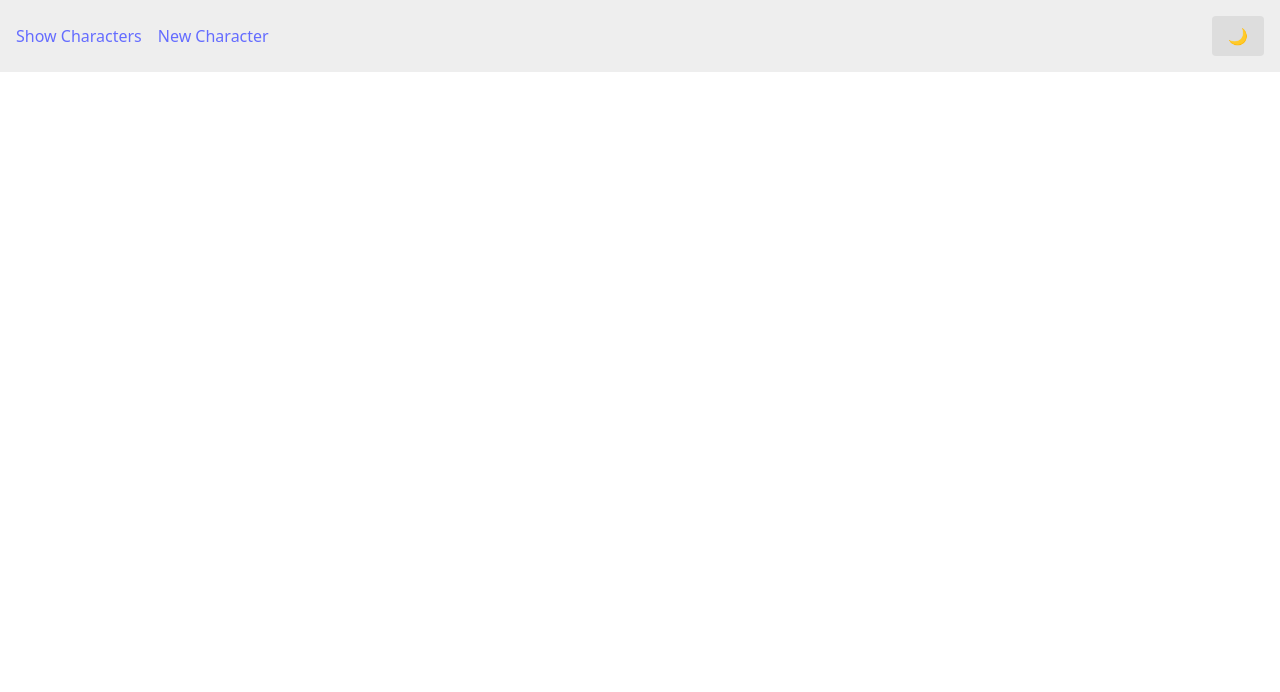
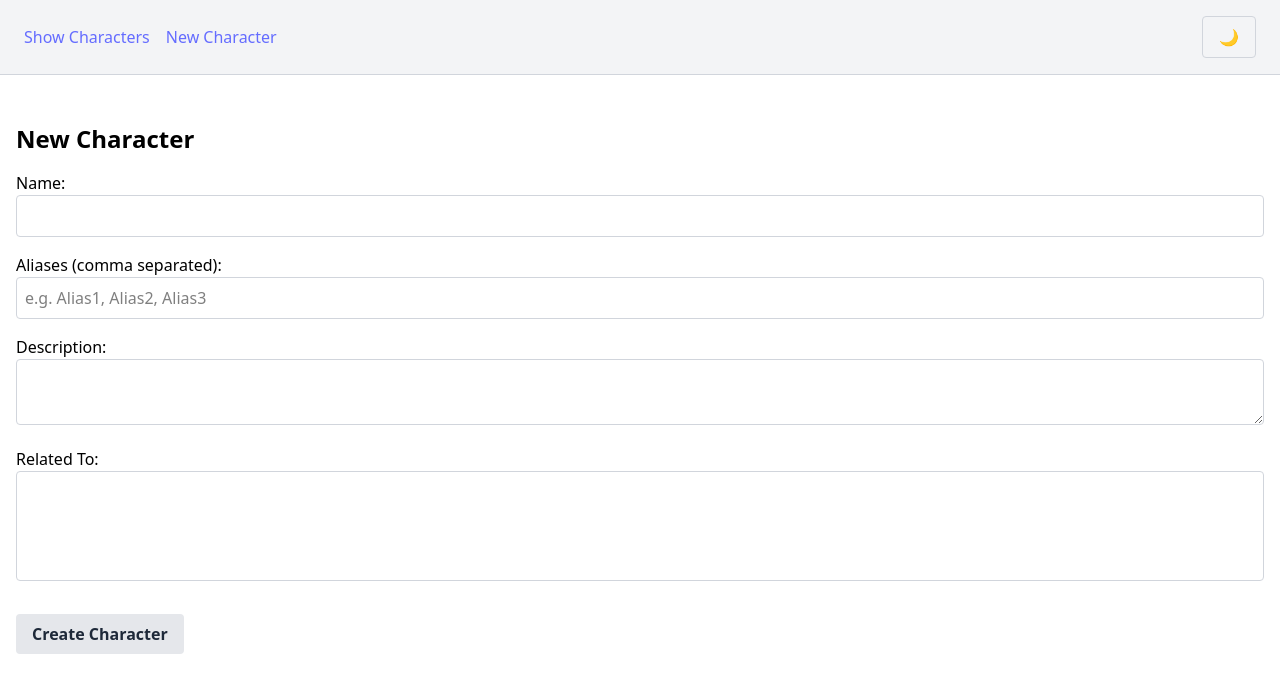
Before and after one commit to hamidmayeli/character-tracker, a React (Vite) app: page /character in a window 1280 px wide. Shown: the top 692 px of the page. Built offline with nearby package versions, Linux system fonts and the light colour scheme.

Commit message:
List and edit characters

```diff
--- a/src/App.tsx
+++ b/src/App.tsx
@@ -7,29 +7,37 @@ function App() {
   const [theme, setTheme] = useState('light');
 
   useEffect(() => {
-    document.body.style.background = theme === 'dark' ? '#222' : '#fff';
-    document.body.style.color = theme === 'dark' ? '#fff' : '#222';
-  }, [theme]);
+    // Theme should be defaulted to system
+    const systemTheme = window.matchMedia('(prefers-color-scheme: dark)').matches ? 'dark' : 'light';
+    updateTheme(systemTheme);
+  }, []);
+
+  const updateTheme = (newTheme: string) => {
+    setTheme(newTheme);
+    document.body.setAttribute('data-theme', newTheme);
+  };
 
   return (
     <BrowserRouter>
-      <header style={{ padding: '1rem', background: theme === 'dark' ? '#333' : '#eee', marginBottom: '2rem', display: 'flex', justifyContent: 'space-between', alignItems: 'center' }}>
-        <nav>
-          <Link to="/" style={{ marginRight: '1rem' }}>Show Characters</Link>
-          <Link to="/new">New Character</Link>
+      <header className="flex justify-between items-center px-6 py-4 mb-8 bg-gray-100 dark:bg-gray-800 border-b border-gray-300 dark:border-gray-700">
+        <nav className="flex gap-4">
+          <Link to="/" className="text-gray-800 dark:text-gray-100 hover:underline">Show Characters</Link>
+          <Link to="/character" className="text-gray-800 dark:text-gray-100 hover:underline">New Character</Link>
         </nav>
         <button
-          onClick={() => setTheme(theme === 'light' ? 'dark' : 'light')}
-          style={{ padding: '0.5rem 1rem', borderRadius: '4px', border: 'none', background: theme === 'dark' ? '#444' : '#ddd', color: theme === 'dark' ? '#fff' : '#222', cursor: 'pointer' }}
+          onClick={() => updateTheme(theme === 'light' ? 'dark' : 'light')}
+          className="px-4 py-2 rounded !bg-transparent font-semibold border border-gray-300 dark:border-gray-600 hover:bg-gray-300 dark:hover:bg-gray-600 transition-colors"
+          title="Toggle theme"
         >
           {theme === 'light' ? '🌙' : '☀️'}
         </button>
       </header>
-      <div className='p-4'>
+  <div className="p-4">
         <Routes>
-        <Route path="/" element={<ShowCharacters />} />
-        <Route path="/new" element={<NewCharacter />} />
-      </Routes>
+          <Route path="/" element={<ShowCharacters />} />
+          <Route path="/character" element={<NewCharacter />} />
+          <Route path="/character/:id" element={<NewCharacter />} />
+        </Routes>
       </div>
     </BrowserRouter>
   );
--- a/src/index.css
+++ b/src/index.css
@@ -1,18 +1,23 @@
 @import "tailwindcss";
+
+@custom-variant dark (&:where([data-theme=dark], [data-theme=dark] *));
 
 :root {
   font-family: system-ui, Avenir, Helvetica, Arial, sans-serif;
   line-height: 1.5;
   font-weight: 400;
 
-  color-scheme: light dark;
+  /* color-scheme: light dark;
   color: rgba(255, 255, 255, 0.87);
-  background-color: #242424;
 
   font-synthesis: none;
   text-rendering: optimizeLegibility;
   -webkit-font-smoothing: antialiased;
-  -moz-osx-font-smoothing: grayscale;
+  -moz-osx-font-smoothing: grayscale; */
+}
+
+body {
+  @apply bg-white text-black dark:bg-gray-900 dark:text-white;
 }
 
 a {
@@ -24,21 +29,6 @@ a:hover {
   color: #535bf2;
 }
 
-
-/* Empty file for custom styles */
-@media (prefers-color-scheme: light) {
-  :root {
-    color: #213547;
-    background-color: #ffffff;
-  }
-  a:hover {
-    color: #747bff;
-  }
-  button {
-    background-color: #f9f9f9;
-  }
-}
-
 h1,
 h2{
   @apply text-2xl font-bold mb-4;
@@ -46,7 +36,7 @@ h2{
 
 input,
 textarea {
-  @apply border border-gray-300 rounded p-2 w-full box-border mb-4;
+  @apply border border-gray-300 dark:border-gray-700 rounded p-2 w-full box-border mb-4;
 }
 
 button {
@@ -54,9 +44,9 @@ button {
 }
 
 select {
-  @apply border border-gray-300 rounded p-2 w-full box-border mb-4;
+  @apply border border-gray-300 dark:border-gray-700 rounded p-2 w-full box-border mb-4;
 }
 
 option {
-  @apply border border-gray-300 rounded p-2 w-full box-border mb-0.5;
+  @apply border border-gray-300 dark:border-gray-700 rounded p-2 w-full box-border mb-0.5;
 }
--- a/src/pages/NewCharacter.tsx
+++ b/src/pages/NewCharacter.tsx
@@ -1,5 +1,6 @@
 import React, { useState, useEffect } from 'react';
 import { storage } from '../storage';
+import { useParams, useNavigate } from 'react-router-dom';
 
 const initialState = {
   name: '',
@@ -9,12 +10,28 @@ const initialState = {
 };
 
 function NewCharacter() {
+  const { id } = useParams();
+  const navigate = useNavigate();
   const [character, setCharacter] = useState(initialState);
   const [allCharacters, setAllCharacters] = useState<ICharacter[]>([]);
+  const [editMode, setEditMode] = useState(false);
 
   useEffect(() => {
-    setAllCharacters(storage.getCharacters());
-  }, []);
+    const chars = storage.getCharacters();
+    setAllCharacters(chars);
+    if (id) {
+      const found = chars.find(c => c.id === id);
+      if (found) {
+        setCharacter({
+          name: found.name,
+          aliases: found.aliases.join(', '),
+          description: found.description,
+          relatedTo: found.relatedTo,
+        });
+        setEditMode(true);
+      }
+    }
+  }, [id]);
 
   const handleChange = (e: React.ChangeEvent<HTMLInputElement | HTMLTextAreaElement | HTMLSelectElement>) => {
     const { name, value } = e.target;
@@ -30,19 +47,27 @@ function NewCharacter() {
   const handleSubmit = (e: React.FormEvent) => {
     e.preventDefault();
     const newCharacter: ICharacter = {
-        ...character,
-        id: '',
-        aliases: character.aliases.split(',').map(a => a.trim()).filter(a => a),
+      ...character,
+      id: editMode && id ? id : '',
+      aliases: character.aliases.split(',').map(a => a.trim()).filter(a => a),
     };
-    storage.saveCharacter(newCharacter);
-    alert('Character created!');
+    if (editMode && id) {
+      // Update character
+      const updated = allCharacters.map(c => c.id === id ? newCharacter : c);
+      localStorage.setItem('characters', JSON.stringify(updated));
+      alert('Character updated!');
+    } else {
+      storage.saveCharacter(newCharacter);
+      alert('Character created!');
+    }
     setCharacter(initialState);
     setAllCharacters(storage.getCharacters());
+    navigate('/');
   };
 
   return (
     <div className='mx-auto'>
-      <h2>New Character</h2>
+      <h2>{editMode ? 'Edit Character' : 'New Character'}</h2>
       <form onSubmit={handleSubmit}>
         <div>
           <label htmlFor="name">Name:</label>
--- a/src/pages/ShowCharacters.tsx
+++ b/src/pages/ShowCharacters.tsx
@@ -1,7 +1,86 @@
-import React from 'react';
+import { useState, useEffect } from 'react';
+import { storage } from '../storage';
+import { useNavigate } from 'react-router-dom';
 
 function ShowCharacters() {
-  return <div>Show Characters Page</div>;
+  const [characters, setCharacters] = useState<ICharacter[]>([]);
+  const [selectedId, setSelectedId] = useState<string | null>(null);
+  const [filter, setFilter] = useState('');
+  const navigate = useNavigate();
+
+  useEffect(() => {
+    setCharacters(storage.getCharacters());
+  }, []);
+
+  const filtered = characters.filter(c => {
+    const search = filter.toLowerCase();
+    return (
+      c.name.toLowerCase().includes(search) ||
+      c.aliases.some(a => a.toLowerCase().includes(search))
+    );
+  });
+
+  const selected = characters.find(c => c.id === selectedId);
+
+  const deleteCharacter = (id: string) => {
+    if (window.confirm('Are you sure you want to delete this character?')) {
+      storage.deleteCharacter(id);
+      setCharacters(storage.getCharacters());
+      setSelectedId(null);
+    }
+  };
+
+  return (
+    <div>
+      <h2>Characters</h2>
+      <input
+        type="text"
+        placeholder="Filter by name or alias"
+        value={filter}
+        onChange={e => setFilter(e.target.value)}
+        title="Type to filter characters by name or alias"
+      />
+      <ul className="list-none p-0 border rounded border-gray-300 dark:border-gray-700 divide-y divide-gray-200 dark:divide-gray-700">
+        {filtered.map(c => (
+          <li
+            key={c.id}
+            className={`px-4 py-2 cursor-pointer transition-colors ${selectedId === c.id ? 'bg-blue-100 dark:bg-blue-900' : ''} hover:bg-blue-50 dark:hover:bg-blue-800`}
+            onClick={() => setSelectedId(c.id)}
+          >
+            <span className="font-semibold">{c.name}</span>
+            {c.aliases.length > 0 && <span className="ml-2">({c.aliases.join(', ')})</span>}
+          </li>
+        ))}
+        {filtered.length === 0 && <li className="px-4 py-2">No characters found.</li>}
+      </ul>
+      {selected && (
+        <div className="mt-6 p-4 border rounded border-gray-300 dark:border-gray-700 flex flex-col gap-4">
+          <h3 className="text-xl font-bold text-gray-900 dark:text-gray-100 mb-2">{selected.name}</h3>
+          {selected.aliases.length > 0 && <p className="mb-1"><span className="font-semibold">Aliases:</span> {selected.aliases.join(', ')}</p>}
+          <p className="mb-1"><span className="font-semibold">Description:</span> {selected.description || 'No description.'}</p>
+          {selected.relatedTo.length > 0 && (
+            <p className="mb-1"><span className="font-semibold">Related To:</span> {selected.relatedTo.map(id => {
+              const rel = characters.find(c => c.id === id);
+              return rel ? rel.name : id;
+            }).join(', ')}</p>
+          )}
+          <div>
+            <button
+                onClick={() => navigate(`/character/${selected.id}`)}
+            >
+                Edit
+            </button>
+
+            <button
+                onClick={() => deleteCharacter(selected.id)}
+            >
+                Delete
+            </button>
+          </div>
+        </div>
+      )}
+    </div>
+  );
 }
 
 export default ShowCharacters;
--- a/src/storage.ts
+++ b/src/storage.ts
@@ -1,5 +1,9 @@
 export const storage: IStorage = {
   saveCharacter: (character) => {
+    if (character.id === '') {
+      character.id = Date.now().toString();
+    }
+
     const characters = storage.getCharacters();
     characters.push(character);
     localStorage.setItem('characters', JSON.stringify(characters));
@@ -8,4 +12,9 @@ export const storage: IStorage = {
     const characters = localStorage.getItem('characters');
     return characters ? JSON.parse(characters) : [];
   },
+  deleteCharacter: function (id: string): void {
+    const characters = storage.getCharacters();
+    const updated = characters.filter(c => c.id !== id);
+    localStorage.setItem('characters', JSON.stringify(updated));
+  }
 };
--- a/src/types.d.ts
+++ b/src/types.d.ts
@@ -1,5 +1,6 @@
 interface IStorage {
   saveCharacter: (character: ICharacter) => void;
+  deleteCharacter: (id: string) => void;
   getCharacters: () => ICharacter[];
 }
 
```
